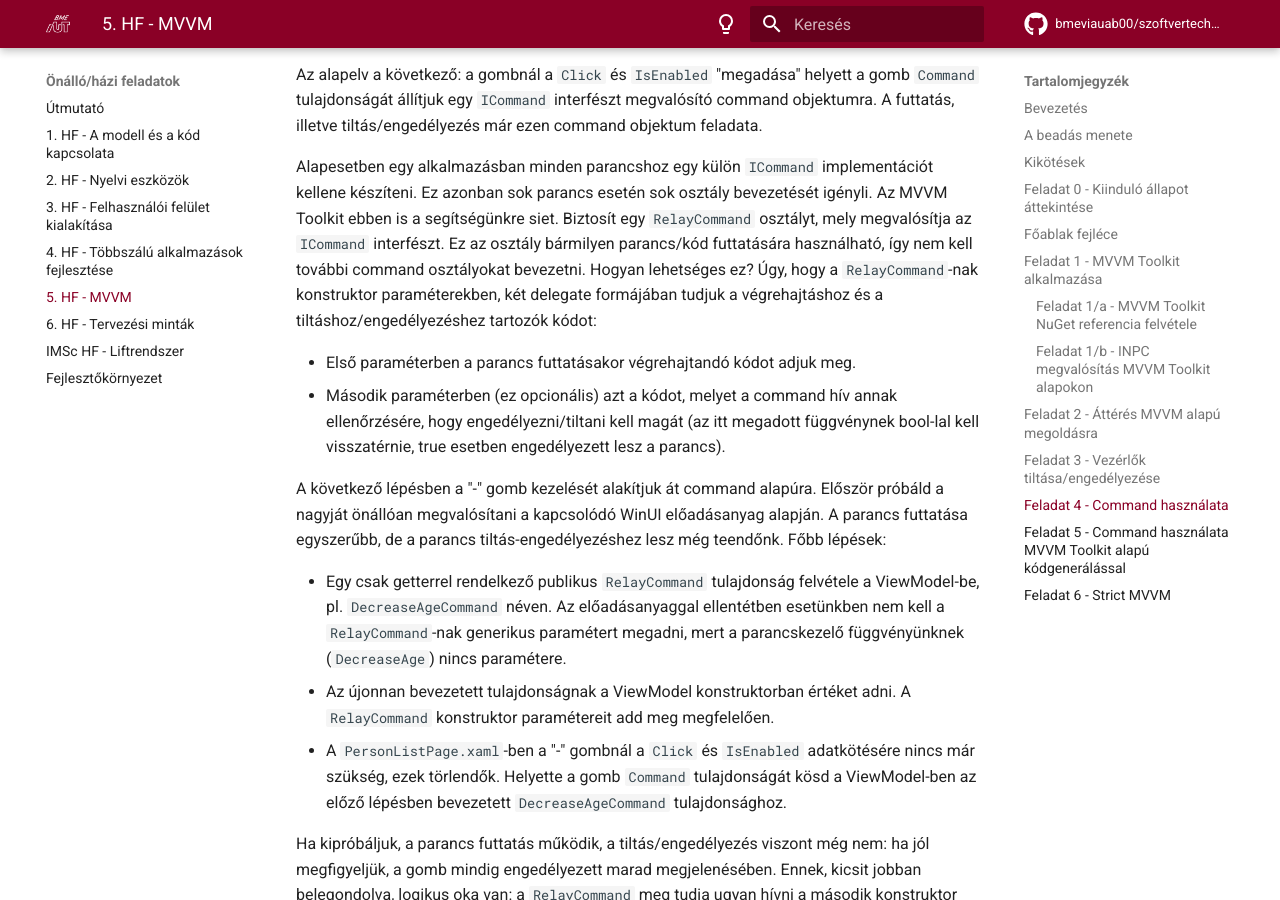
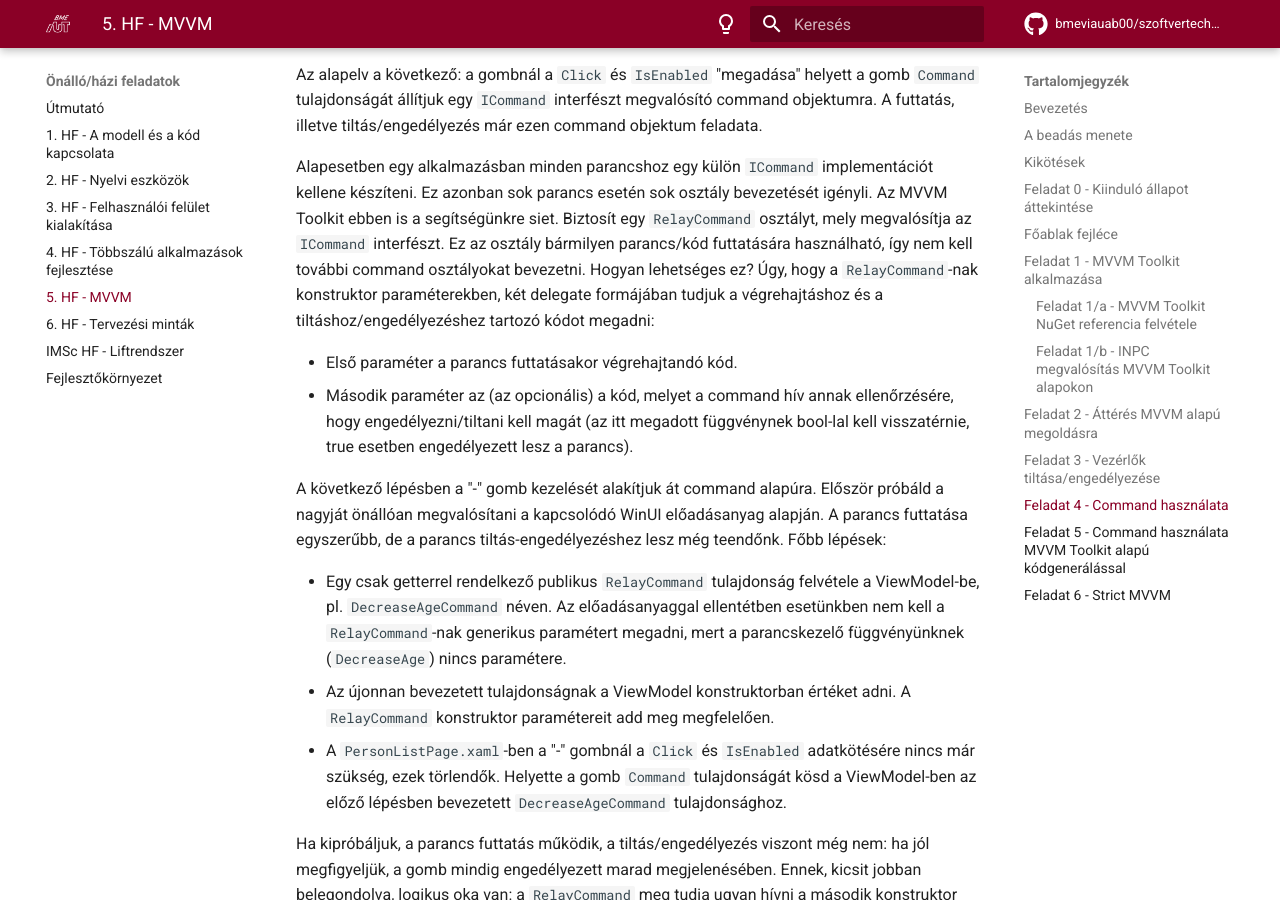
Before and after one commit to bmeviauab00/szoftvertechnikak, an MkDocs documentation site: the page built from docs/hazi/5-mvvm/index.md, in a window 1280 px wide and 900 px high, scrolled down 9720 px. Built offline with MkDocs 1.6.1 and Material for MkDocs 9.7.7, drawn with Linux system fonts in a browser that asks for light colours; emoji names are drawn with the system emoji font; comment, search, counter and statistics services are not loaded; the version menu is left out.

Commit message:
typo javítása a negyedik feladatban
A RelayCommand konstruktorparamétereinek leírásánál javítottam egy typo-t és a megfogalmazást ehhez igazítottam

```diff
--- a/docs/hazi/5-mvvm/index.md
+++ b/docs/hazi/5-mvvm/index.md
@@ -248,10 +248,10 @@ Bizonyos vezérlők - ilyen a gomb is - támogatják, hogy ezt a kettőt, a Comm
 
 Az alapelv a következő: a gombnál a `Click` és `IsEnabled` "megadása" helyett a gomb `Command` tulajdonságát állítjuk egy `ICommand` interfészt megvalósító command objektumra. A futtatás, illetve tiltás/engedélyezés már ezen command objektum feladata.
 
-Alapesetben egy alkalmazásban minden parancshoz egy külön `ICommand` implementációt kellene készíteni. Ez azonban sok parancs esetén sok osztály bevezetését igényli. Az MVVM Toolkit ebben is a segítségünkre siet. Biztosít egy `RelayCommand` osztályt, mely megvalósítja az `ICommand` interfészt. Ez az osztály bármilyen parancs/kód futtatására használható, így nem kell további command osztályokat bevezetni. Hogyan lehetséges ez? Úgy, hogy a `RelayCommand`-nak konstruktor paraméterekben, két delegate formájában tudjuk a végrehajtáshoz és a tiltáshoz/engedélyezéshez tartozók kódot:
+Alapesetben egy alkalmazásban minden parancshoz egy külön `ICommand` implementációt kellene készíteni. Ez azonban sok parancs esetén sok osztály bevezetését igényli. Az MVVM Toolkit ebben is a segítségünkre siet. Biztosít egy `RelayCommand` osztályt, mely megvalósítja az `ICommand` interfészt. Ez az osztály bármilyen parancs/kód futtatására használható, így nem kell további command osztályokat bevezetni. Hogyan lehetséges ez? Úgy, hogy a `RelayCommand`-nak konstruktor paraméterekben, két delegate formájában tudjuk a végrehajtáshoz és a tiltáshoz/engedélyezéshez tartozó kódot megadni:
 
-* Első paraméterben a parancs futtatásakor végrehajtandó kódot adjuk meg.
-* Második paraméterben (ez opcionális) azt a kódot, melyet a command hív annak ellenőrzésére, hogy engedélyezni/tiltani kell magát (az itt megadott függvénynek  bool-lal kell visszatérnie, true esetben engedélyezett lesz a parancs).
+* Első paraméter a parancs futtatásakor végrehajtandó kód.
+* Második paraméter az (az opcionális) a kód, melyet a command hív annak ellenőrzésére, hogy engedélyezni/tiltani kell magát (az itt megadott függvénynek bool-lal kell visszatérnie, true esetben engedélyezett lesz a parancs).
 
 A következő lépésben a "-" gomb kezelését alakítjuk át command alapúra. Először próbáld a nagyját önállóan megvalósítani a kapcsolódó WinUI előadásanyag alapján. A parancs futtatása egyszerűbb, de a parancs tiltás-engedélyezéshez lesz még teendőnk. Főbb lépések:
 
```
